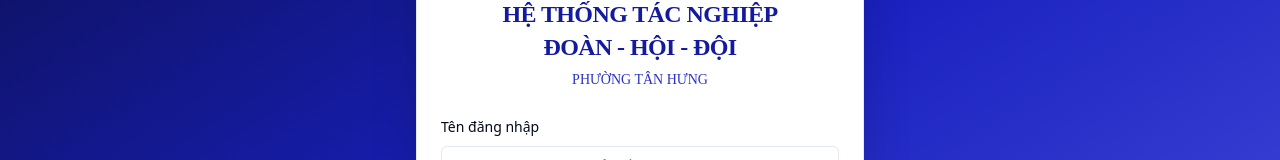
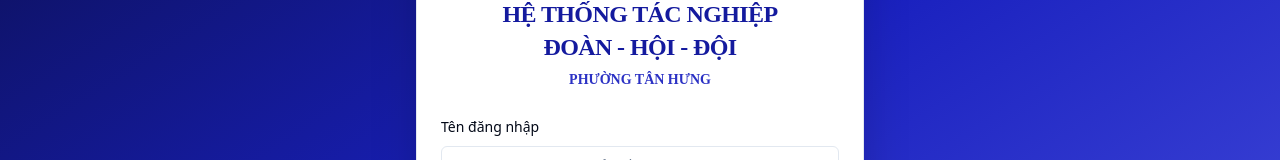
Before and after one commit to hbao6340-lab/Dashboard_frontend, a React (Vite) app: page /login in a window 1280 px wide. Shown: the part 262-422 px from the top of the page. Built offline with nearby package versions, Linux system fonts and the light colour scheme; no server answers.

Commit message:
Bold Phuong Tan Hung on login and sidebar

```diff
--- a/src/features/auth/pages/LoginPage.tsx
+++ b/src/features/auth/pages/LoginPage.tsx
@@ -79,7 +79,7 @@ export function LoginPage() {
             <span className="block">HỆ THỐNG TÁC NGHIỆP</span>
             <span className="block">ĐOÀN - HỘI - ĐỘI</span>
           </CardTitle>
-          <CardDescription className="font-times font-medium text-[#2b31c4]">
+          <CardDescription className="font-times font-bold text-[#2b31c4]">
             PHƯỜNG TÂN HƯNG
           </CardDescription>
         </CardHeader>
--- a/src/layouts/MainLayout.tsx
+++ b/src/layouts/MainLayout.tsx
@@ -92,7 +92,7 @@ export function MainLayout() {
             <div className="mt-2 text-center">
               <p className="font-times text-sm font-bold leading-snug text-white">HỆ THỐNG TÁC NGHIỆP</p>
               <p className="font-times text-xs font-semibold tracking-[0.2em] text-white">ĐOÀN - HỘI - ĐỘI</p>
-              <p className="font-times mt-1 text-[11px] font-medium tracking-[0.25em] text-white">PHƯỜNG TÂN HƯNG</p>
+              <p className="font-times mt-1 text-[11px] font-bold tracking-[0.25em] text-white">PHƯỜNG TÂN HƯNG</p>
             </div>
             <button
               className="absolute right-2 top-2 lg:hidden p-2 rounded-md text-white hover:bg-white/10"
```
